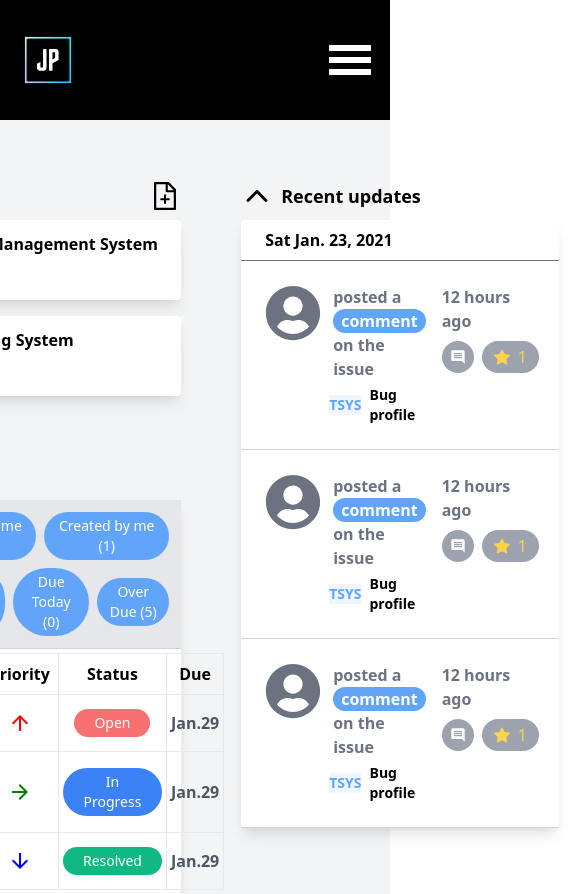
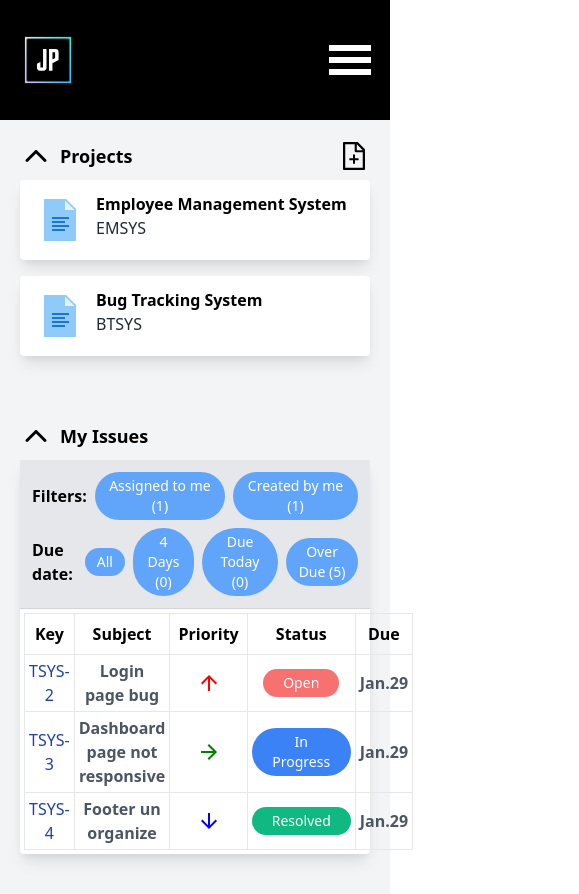
Before and after one commit to jhimson/bug-tracker, a React (Create React App) app in the folder client/: page /dashboard in a window 390 px wide. Shown: the top 894 px of the page, 579 px wide, since content can reach past the window. Built offline with nearby package versions, Linux system fonts and the light colour scheme.

Commit message:
Update the width of the components layout, to make design responsive in mobile view

```diff
--- a/client/src/components/Issues.jsx
+++ b/client/src/components/Issues.jsx
@@ -32,7 +32,7 @@ const Issues = () => {
     },
   ];
   return (
-    <div className="p-5">
+    <div className="w-full p-5">
       <div className="flex items-start justify-between">
         <div className="flex items-center space-x-2">
           <IoIosArrowUp
--- a/client/src/components/ProjectList.jsx
+++ b/client/src/components/ProjectList.jsx
@@ -8,7 +8,7 @@ import { IoIosArrowUp } from 'react-icons/io';
 import ProjectItem from './ProjectItem';
 
 const ProjectList = ({ projectsList }) => (
-  <div className="p-5">
+  <div className="w-full p-5">
     <div className="flex items-start justify-between">
       <div className="flex items-center space-x-2">
         <IoIosArrowUp
--- a/client/src/components/RecentUpdatesList.jsx
+++ b/client/src/components/RecentUpdatesList.jsx
@@ -7,7 +7,7 @@ import RecentUpdateItem from './RecentUpdateItem';
 
 const RecentUpdatesList = ({ recentUpdatesList }) => (
   <>
-    <div className="w-screen p-5">
+    <div className="w-full p-5 ">
       <div className="flex items-start justify-between">
         <div className="flex items-center space-x-2">
           <IoIosArrowUp
--- a/client/src/pages/DashboardPage.jsx
+++ b/client/src/pages/DashboardPage.jsx
@@ -9,9 +9,9 @@ import RecentUpdates from '../components/RecentUpdates';
 
 const DashboardPage = () => (
   <Layout>
-    <div className="h-screen bg-gray-100">
-      <div className="flex items-start justify-center p-10 space-x-5">
-        <div className="flex flex-col w-screen space-y-2">
+    <div className="mb-2 bg-gray-100 page-content">
+      <div className="flex flex-col items-start justify-center lg:space-x-5 lg:p-10 lg:flex-row">
+        <div className="flex flex-col w-full space-y-2">
           <Projects />
           <Issues />
         </div>
```
Also changed, not shown: 1 other file (tests, documents, lock files or other folders).
